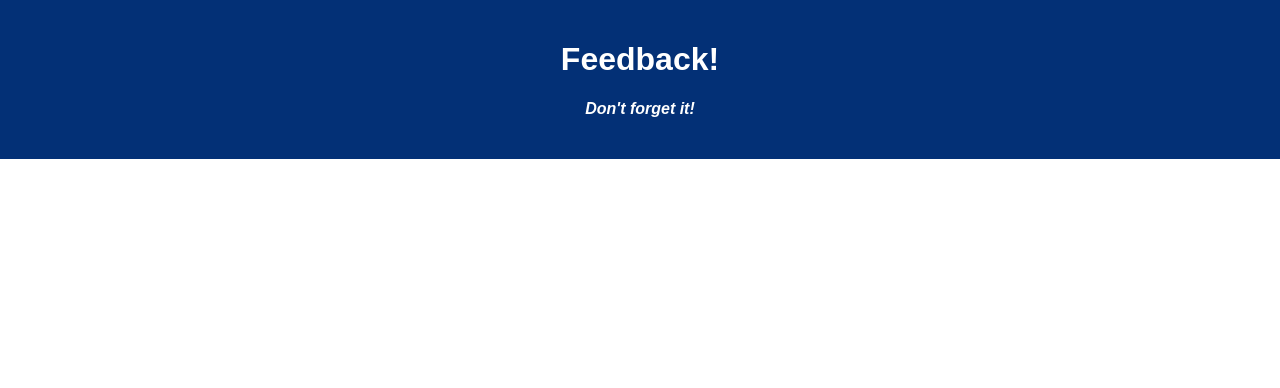
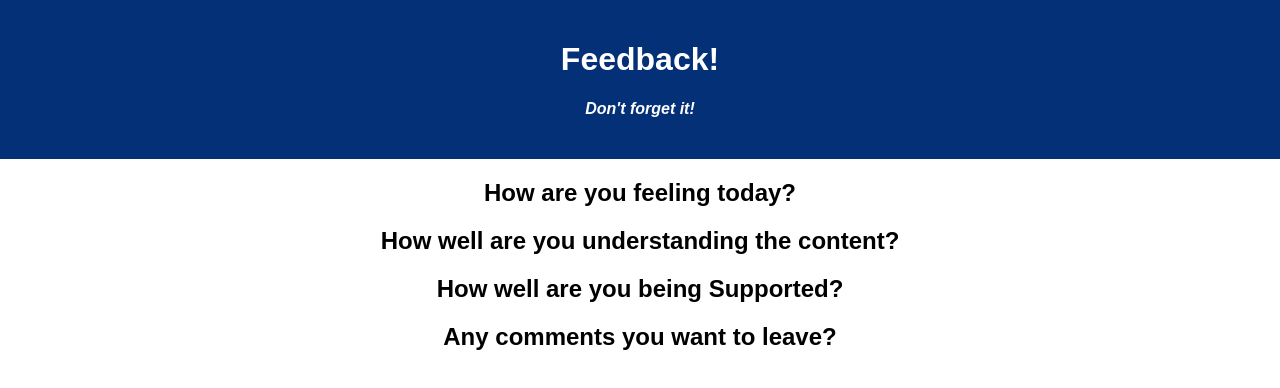
Before and after one commit to johnathanboyd/weekend-redux-feedback-loop, a React (Create React App) app: page / in a window 1280 px wide. Shown: the top 388 px of the page. Built offline with nearby package versions, Linux system fonts and the light colour scheme; no server answers.

Commit message:
added the input components, now to setup the last two

```diff
--- a/src/components/App/App.jsx
+++ b/src/components/App/App.jsx
@@ -1,6 +1,10 @@
 import React, { useEffect } from 'react';
 import axios from 'axios';
 import './App.css';
+import Feeling from '../Feeling/Feeling';
+import Understanding from '../Understanding/Understanding';
+import Supported from '../Supported/Supported';
+import Comments from '../Comments/Comments';
 
 
 function App() {
@@ -27,6 +31,10 @@ function App() {
         <h1 className='App-title'>Feedback!</h1>
         <h4>Don't forget it!</h4>
       </header>
+      <Feeling />
+      <Understanding />
+      <Supported />
+      <Comments />
     </div>
   );
 }
--- a/src/components/Comments/Comments.jsx
+++ b/src/components/Comments/Comments.jsx
@@ -0,0 +1,9 @@
+function Comments() {
+    return(
+      <>
+      <h2>Any comments you want to leave?</h2>
+      </>
+    )
+  }
+
+  export default Comments;
--- a/src/components/Feeling/Feeling.jsx
+++ b/src/components/Feeling/Feeling.jsx
@@ -0,0 +1,9 @@
+function Understanding() {
+  return(
+    <>
+    <h2>How are you feeling today?</h2>
+    </>
+  )
+}
+
+export default Understanding;
--- a/src/components/Supported/Supported.jsx
+++ b/src/components/Supported/Supported.jsx
@@ -0,0 +1,9 @@
+function Supported() {
+    return(
+      <>
+      <h2>How well are you being Supported?</h2>
+      </>
+    )
+  }
+
+  export default Supported
--- a/src/components/Understanding/Understanding.jsx
+++ b/src/components/Understanding/Understanding.jsx
@@ -0,0 +1,9 @@
+function Feeling() {
+  return(
+    <>
+    <h2>How well are you understanding the content?</h2>
+    </>
+  )
+}
+
+export default Feeling
```
